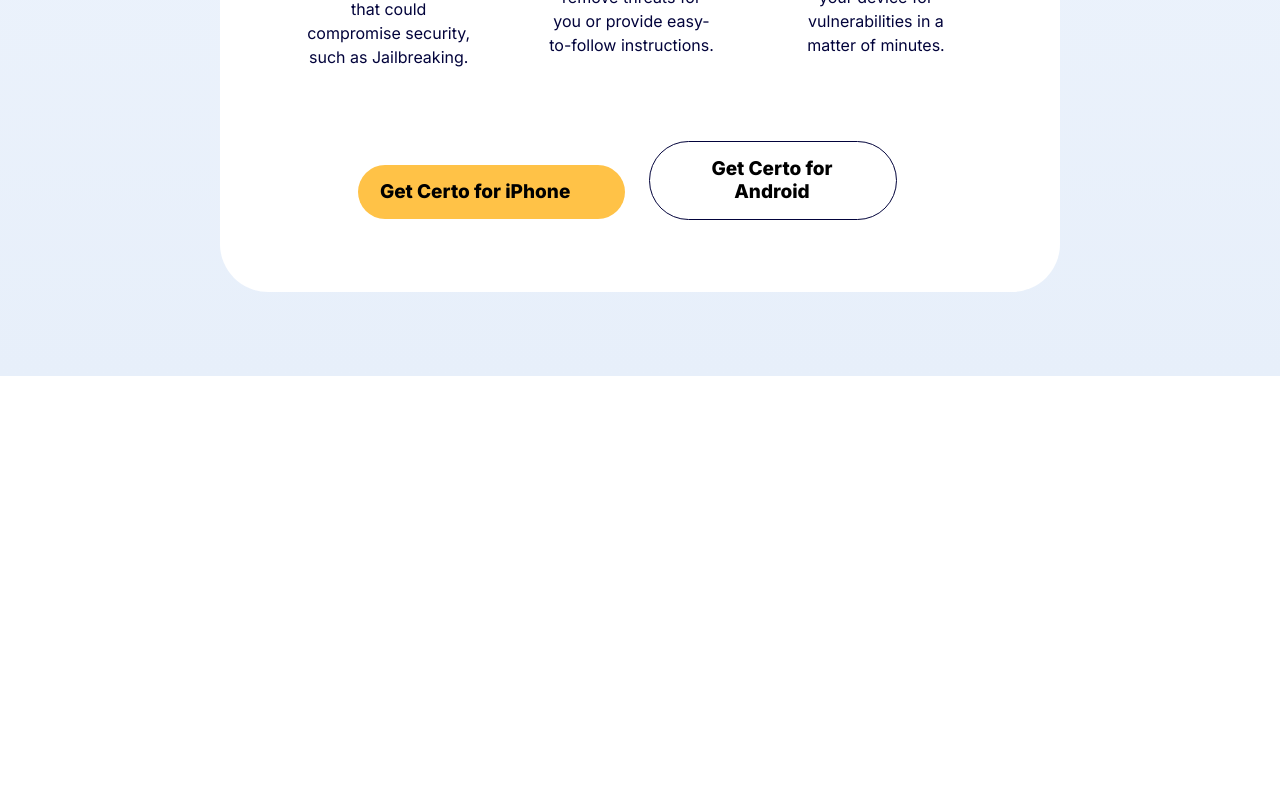
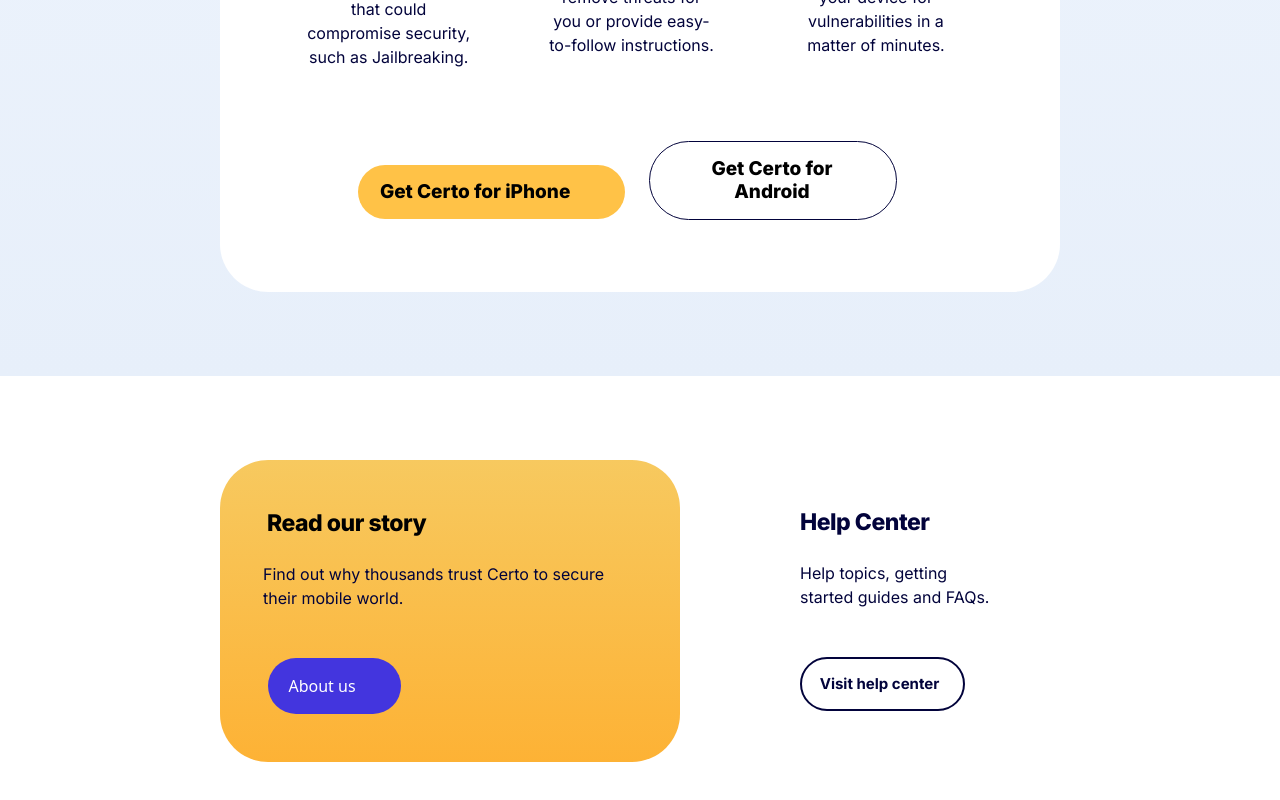
Before and after one commit to talha-fullstackdev/tailwind-css, a React (Vite) app: page / in a window 1280 px wide. Shown: the part 3256-4056 px from the top of the page. Before the commit the page ends 3632 px from the top, so only its background shows below. Built offline with nearby package versions, Linux system fonts and the light colour scheme.

Commit message:
made ourstory component

```diff
--- a/src/App.jsx
+++ b/src/App.jsx
@@ -3,6 +3,7 @@
 import Craousal from "./assets/components/Craousal"
 import MobileSecurity from "./assets/components/MobileSecurity"
 import FeedBack from "./assets/components/FeedBack"
+import OurStory from "./assets/components/OurStory"
 function App() {
   return (
   <>
@@ -11,6 +12,7 @@
    <Craousal/>
    <MobileSecurity/>
    <FeedBack/>
+   <OurStory/>
   </>
   )
 }
--- /dev/null
+++ b/src/assets/components/OurStory.jsx
@@ -0,0 +1,21 @@
+
+const OurStory = () => {
+  return (
+    <div className="">
+        <div className="w-[912px] m-auto mt-[84px] mb-[84px] flex gap-[72px] pl-[36px] pr-[36px]">
+            <div className="w-[460px] bg-[linear-gradient(180deg,_#F7C95F_0%,_#FDB235_100%)] rounded-[48px]  pt-[48px] ">
+                <p className="w-[160px] ml-[47px] mr-[252px] text-[23px] leading-[30px] tracking-[-0.48px] text-[02033B] font-extrabold inter">Read our story</p>
+                <p className="w-[358.83px] mt-[24px] ml-[43px] mr-[53.17px] text-[16px] leading-[24px] tracking-[0%] text-[#02033B] inter">Find out why thousands trust Certo to secure their mobile world.</p>
+                <button className="w-[132.67px] mt-[48px] mr-[279.33px] ml-[48px] mb-[48px] pt-[16px] pb-[16px] pl-[20px] pr-[44.67px] bg-[#4335DE] rounded-[42px] text-[#FFFFFF]">About us</button>
+            </div>
+            <div className="pt-[47px] pb-[48px]">
+                <p className="w-[131px] ml-[48px] mr-[129px] text-[23px] leading-[30px] tracking-[-0.48px] text-[#02033B] font-extrabold inter">Help Center</p>
+                <p className="w-[196.03px] mt-[24px] ml-[48px] mr-[63.97px] text-[16px] leading-[24px] inter tracking-[0%] text-[#02033B]">Help topics, getting started guides and FAQs.</p>
+                <button className="w-[164.88px] mt-[48px] pt-[16px] pb-[16px] pl-[10px] pr-[15.88px] text-[15px] leading-[18px] tracking-[0%] rounded-[42px] ml-[48px] text-[#02033B] inter font-bold border-[2px] border-[#02033B]">Visit help center</button>
+            </div>
+        </div>
+    </div>
+  )
+}
+
+export default OurStory
```
